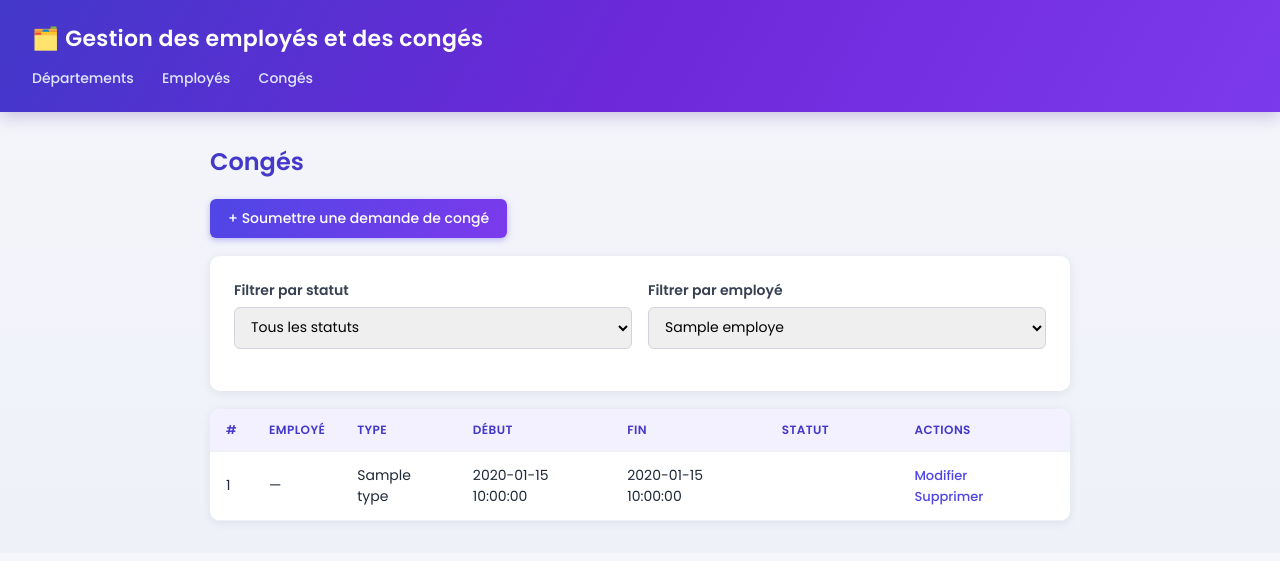
After one commit to abdoulazizgueye0805/Gueye-Abdoul-Aziz-Gestion-des-employes-et-des-conges-RH-, a PHP site: template views/conge/liste.php in a window 1280 px wide. The commit adds this page. Shown: the top 561 px of the page. Run offline with PHP 8.4, Linux system fonts and the light colour scheme; the template is opened without the code that fills it: most values are stand-ins (such as "Sample title", 1, 10 or a date in 2020).

Commit message:
Ajout du module Conges (soumission, validation/refus, filtres par employe et par statut)

```diff
--- /dev/null
+++ b/views/conge/liste.php
@@ -0,0 +1,74 @@
+<?php require __DIR__ . '/../partials/header.php'; ?>
+
+<h2>Congés</h2>
+
+<a class="btn" href="index.php?module=conge&action=ajouter">+ Soumettre une demande de congé</a>
+
+<form method="get" action="index.php" style="display:flex; gap:16px; align-items:end; max-width:none;">
+    <input type="hidden" name="module" value="conge">
+    <input type="hidden" name="action" value="liste">
+
+    <div style="flex:1;">
+        <label for="statut">Filtrer par statut</label>
+        <select id="statut" name="statut" onchange="this.form.submit()">
+            <option value="">Tous les statuts</option>
+            <option value="en_attente" <?= $filtreStatut === 'en_attente' ? 'selected' : '' ?>>En attente</option>
+            <option value="valide" <?= $filtreStatut === 'valide' ? 'selected' : '' ?>>Validé</option>
+            <option value="refuse" <?= $filtreStatut === 'refuse' ? 'selected' : '' ?>>Refusé</option>
+        </select>
+    </div>
+
+    <div style="flex:1;">
+        <label for="employe_id">Filtrer par employé</label>
+        <select id="employe_id" name="employe_id" onchange="this.form.submit()">
+            <option value="">Tous les employés</option>
+            <?php foreach ($employes as $employe): ?>
+            <option value="<?= $employe->getId() ?>" <?= $filtreEmployeId === $employe->getId() ? 'selected' : '' ?>>
+                <?= htmlspecialchars($employe->getNom()) ?>
+            </option>
+            <?php endforeach; ?>
+        </select>
+    </div>
+</form>
+
+<table>
+    <thead>
+        <tr>
+            <th>#</th>
+            <th>Employé</th>
+            <th>Type</th>
+            <th>Début</th>
+            <th>Fin</th>
+            <th>Statut</th>
+            <th>Actions</th>
+        </tr>
+    </thead>
+    <tbody>
+        <?php foreach ($conges as $conge): ?>
+        <tr>
+            <td><?= htmlspecialchars((string) $conge->getId()) ?></td>
+            <td><?= htmlspecialchars($employesParId[$conge->getEmployeId()] ?? '—') ?></td>
+            <td><?= htmlspecialchars($conge->getType()) ?></td>
+            <td><?= htmlspecialchars($conge->getDateDebut()) ?></td>
+            <td><?= htmlspecialchars($conge->getDateFin()) ?></td>
+            <td><span class="badge badge-<?= $conge->getStatut() ?>"><?= htmlspecialchars($conge->getStatut()) ?></span></td>
+            <td class="actions">
+                <?php if ($conge->getStatut() === 'en_attente'): ?>
+                <a href="index.php?module=conge&action=valider&id=<?= $conge->getId() ?>">Valider</a>
+                <a href="index.php?module=conge&action=refuser&id=<?= $conge->getId() ?>">Refuser</a>
+                <?php endif; ?>
+                <a href="index.php?module=conge&action=modifier&id=<?= $conge->getId() ?>">Modifier</a>
+                <a href="index.php?module=conge&action=supprimer&id=<?= $conge->getId() ?>"
+                   onclick="return confirm('Supprimer cette demande de conge ?');">Supprimer</a>
+            </td>
+        </tr>
+        <?php endforeach; ?>
+        <?php if (empty($conges)): ?>
+        <tr>
+            <td colspan="7">Aucune demande de congé pour le moment.</td>
+        </tr>
+        <?php endif; ?>
+    </tbody>
+</table>
+
+<?php require __DIR__ . '/../partials/footer.php'; ?>
--- a/views/partials/header.php
+++ b/views/partials/header.php
@@ -13,6 +13,7 @@
         <nav>
             <a href="index.php?module=departement&action=liste">Départements</a>
             <a href="index.php?module=employe&action=liste">Employés</a>
+            <a href="index.php?module=conge&action=liste">Congés</a>
         </nav>
     </header>
     <main>
```
Also changed, not shown: public/index.php (+80 -0 lines), views/conge/formulaire.php (added, +36 -0 lines), README.md.
